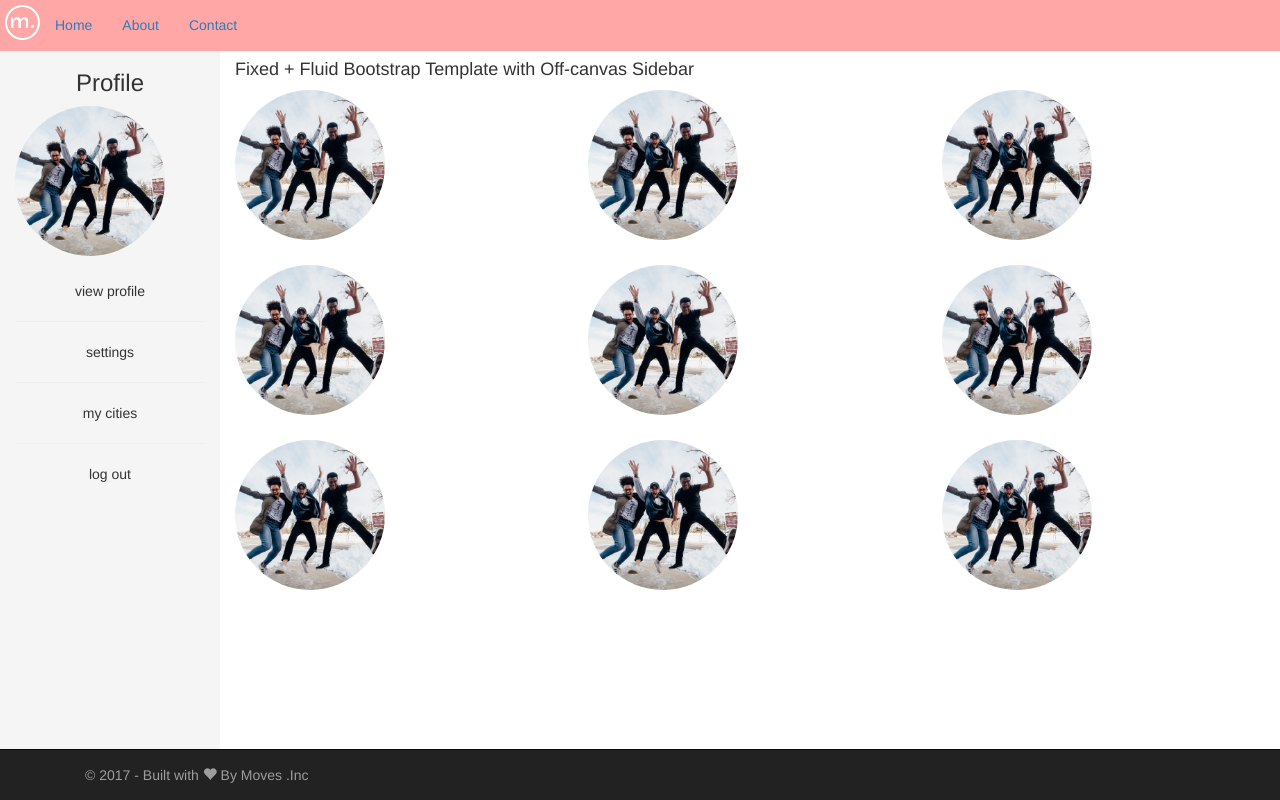
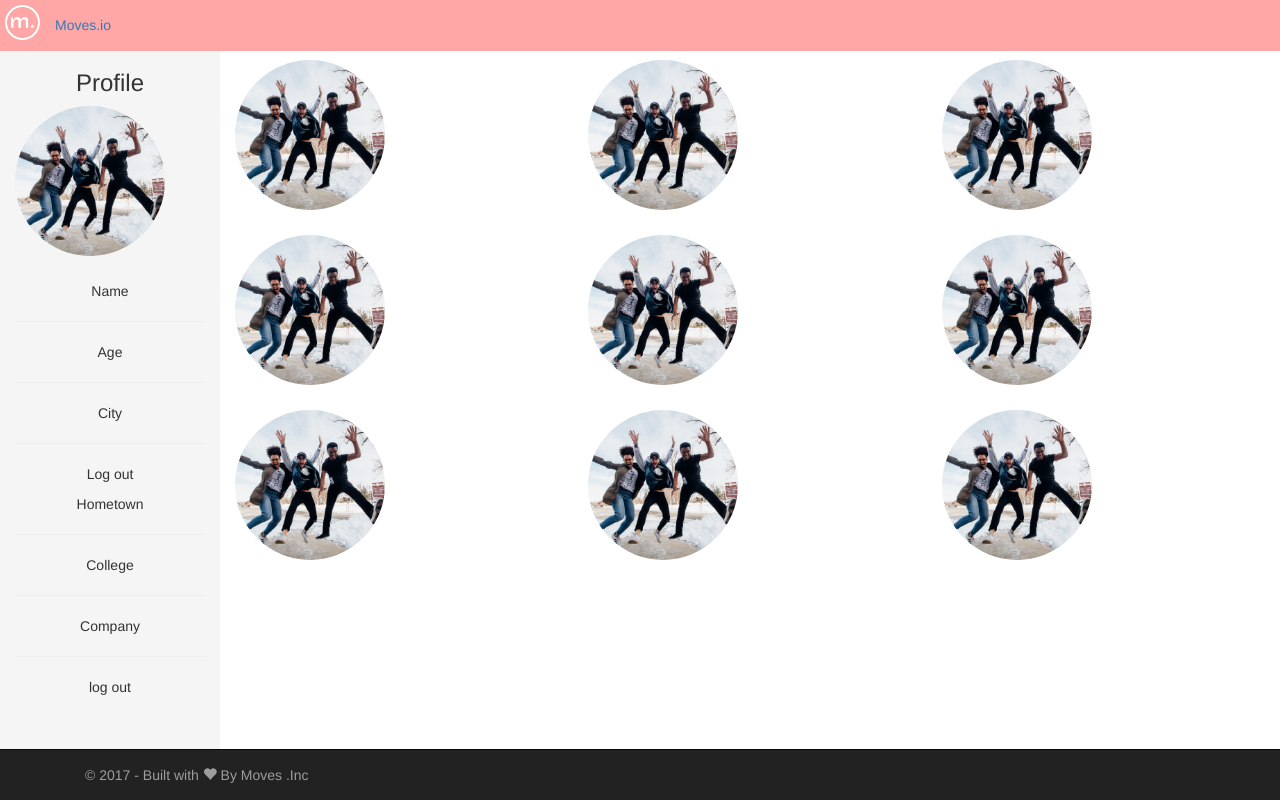
Before and after one commit to sarahkemi/curlsio, a Flask app: page /dashboard in a window 1280 px wide. Run offline with Flask 2, Linux system fonts and the light colour scheme; some libraries are stand-ins or nearby versions.

Commit message:
progress towards app

```diff
--- a/static/css/app.css
+++ b/static/css/app.css
@@ -11,6 +11,28 @@ body {
   padding-top: 50px;
 }
 
+.one {
+  background: url('../img/profile.jpg');
+}
+
+.one {
+  background: url('../img/makeyourmove.png');
+}
+.one {
+  background: url('../img/happy.jpg');
+}
+.one {
+  background: url('../img/happy.jpg');
+}
+.one {
+  background: url('../img/happy.jpg');
+}
+.one {
+  background: url('../img/happy.jpg');
+}
+.one {
+  background: url('../img/happy.jpg');
+}
 .one {
   background: url('../img/happy.jpg');
 }
--- a/templates/dashboard.html
+++ b/templates/dashboard.html
@@ -22,9 +22,7 @@
     </div>
     <div class="collapse navbar-collapse">
       <ul class="nav navbar-nav">
-        <li class="active"><a href="#">Home</a></li>
-        <li><a href="#about">About</a></li>
-        <li><a href="#contact">Contact</a></li>
+        <li style="color: white"><a href="#">Moves.io</a></li>
       </ul>
     </div><!--/.nav-collapse -->
 </div><!--/.navbar -->
@@ -39,11 +37,18 @@
         <br>
         <ul class="nav nav-pills nav-stacked">
             <ul class="nav text-center" id="menu">
-                <li><p>view profile</p></li>
+                <li><p>Name</p></li>
                 <li><hr class="line"></li>
-                <li><p>settings</p></li>
+                <li><p>Age</p></li>
                 <li><hr class="line"></li>
-                <li><p>my cities</p></li>
+                <li><p>City</p></li>
+                <li><hr class="line"></li>
+                <li><p>Log out</p></li>
+                <li><p>Hometown</p></li>
+                <li><hr class="line"></li>
+                <li><p>College</p></li>
+                <li><hr class="line"></li>
+                <li><p>Company</p></li>
                 <li><hr class="line"></li>
                 <li><p>log out</p></li>
             </ul>
@@ -55,7 +60,7 @@
           <p class="visible-xs">
             <button type="button" class="btn btn-primary btn-xs" data-toggle="offcanvas"><i class="glyphicon glyphicon-chevron-left"></i></button>
           </p>
-          <h4>Fixed + Fluid Bootstrap Template with Off-canvas Sidebar</h4>
+          <h4></h4>
           <div class="row">
             <div class="col-md-4"><div class="circle one text-center">
         </div> </div>
```
